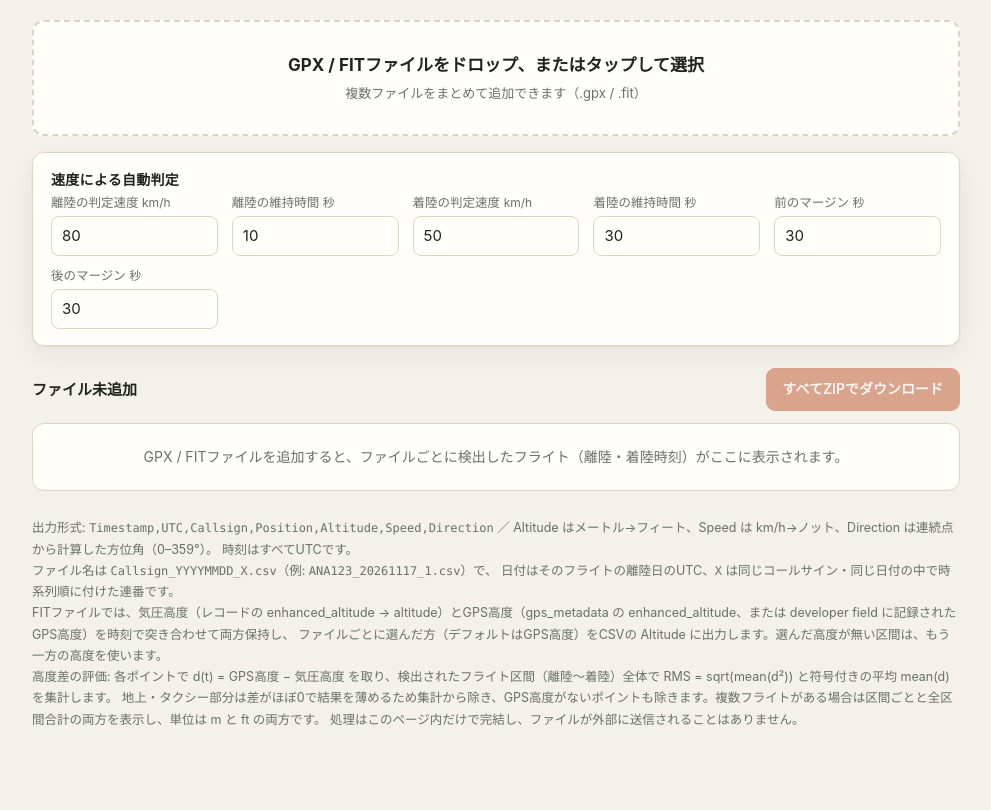
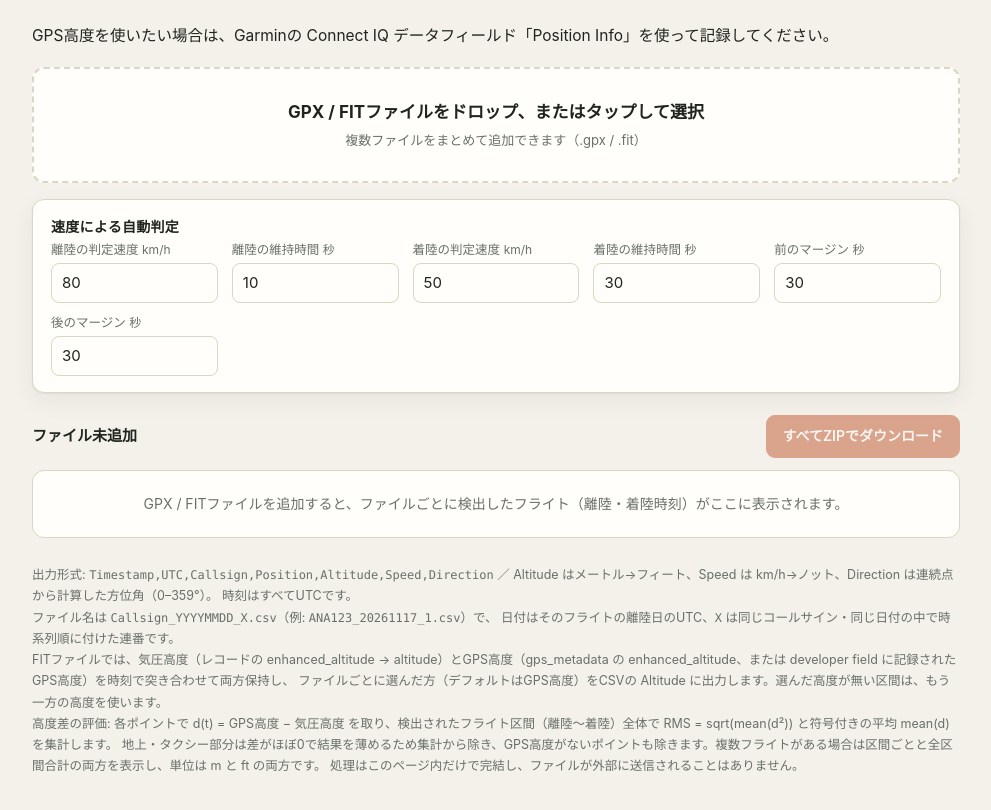
Before and after one commit to hogehogemario/CSVisualizer, a plain HTML site: page converter/index.html in a window 1280 px wide. Shown: the whole page, without its empty margins (144-1135 px from the left). Drawn offline with Linux system fonts and the light colour scheme.

Commit message:
Add one-line Position Info note at top of converter

```diff
--- a/converter/index.html
+++ b/converter/index.html
@@ -256,6 +256,7 @@
   </head>
   <body>
     <main>
+      <p class="lead">GPS高度を使いたい場合は、Garminの Connect IQ データフィールド「Position Info」を使って記録してください。</p>
       <div class="drop" id="drop" role="button" tabindex="0" aria-label="GPX / FITファイルを追加">
         <p class="big">GPX / FITファイルをドロップ、またはタップして選択</p>
         <p class="small">複数ファイルをまとめて追加できます（.gpx / .fit）</p>
```
